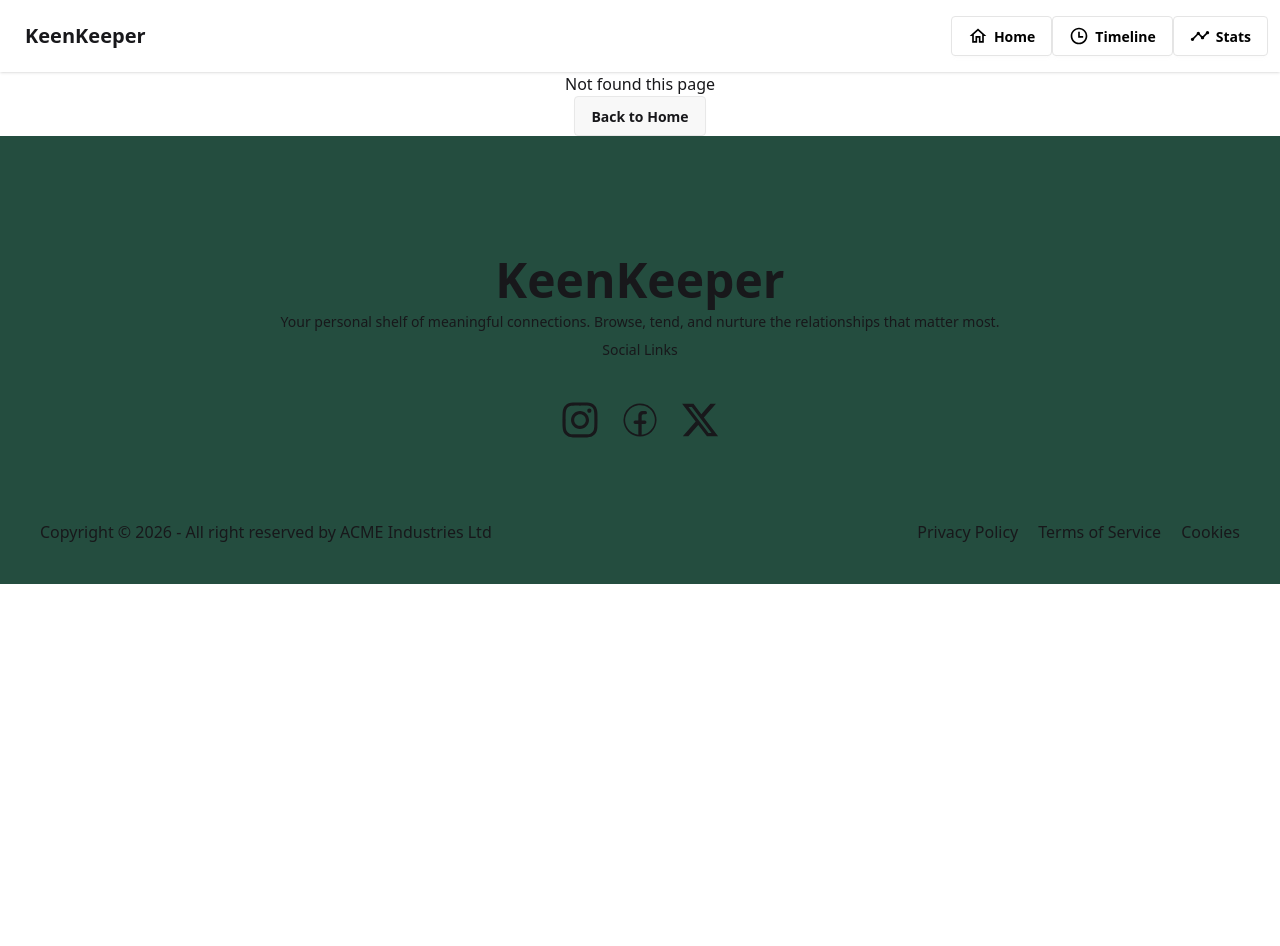
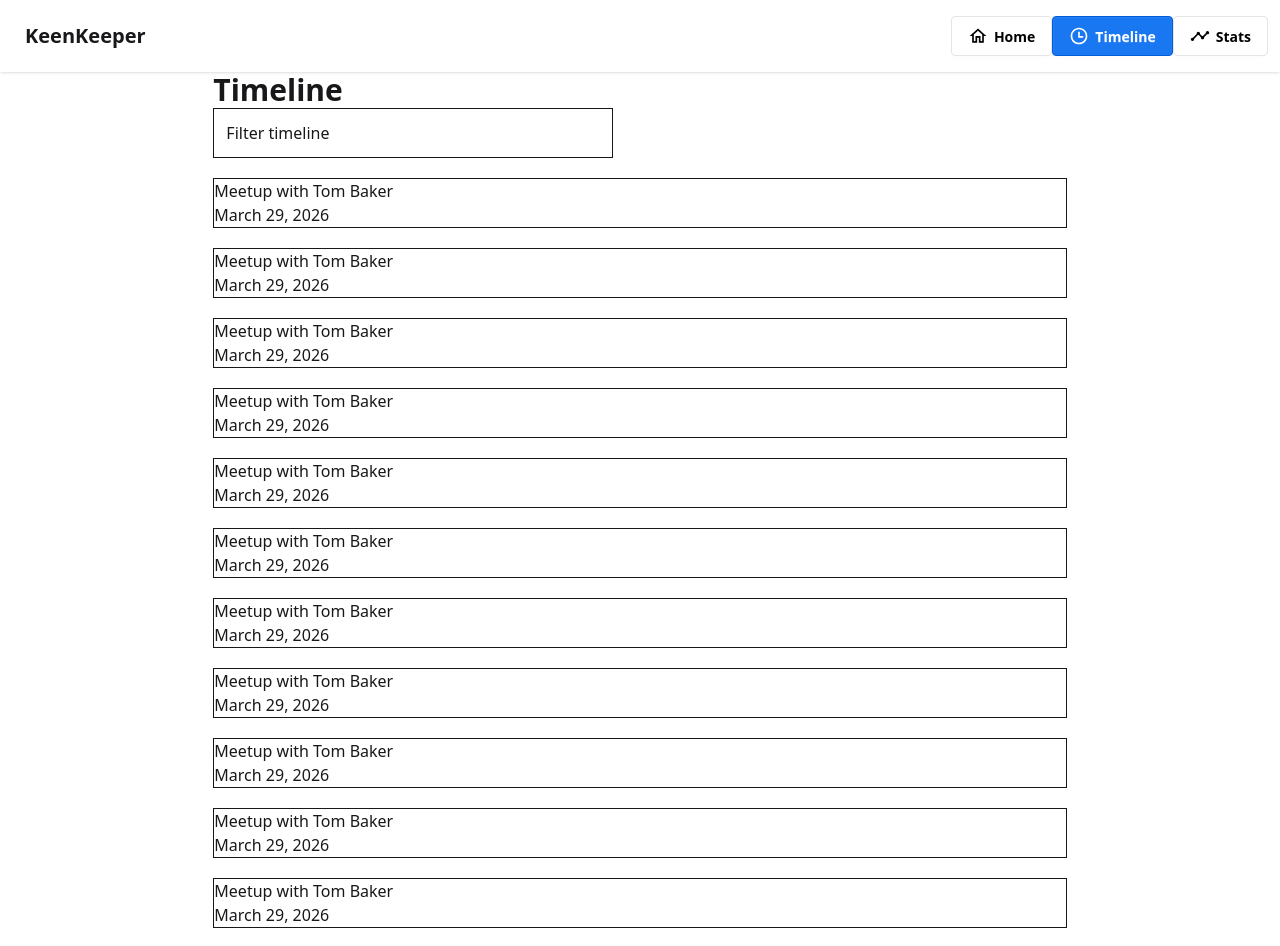
Before and after one commit to mohammadali27/my-KeenKeeper-app, a Next.js app: page /timeline in a window 1280 px wide. Before the commit this address had no page. Shown: the top 946 px of the page. Before the commit the page ends 800 px from the top, so only its background shows below. Built offline with nearby package versions, Linux system fonts and the light colour scheme.

Commit message:
change host name

```diff
--- a/package.json
+++ b/package.json
@@ -13,7 +13,8 @@
     "react": "19.2.4",
     "react-dom": "19.2.4",
     "react-icons": "^5.6.0",
-    "react-spinners": "^0.17.0"
+    "react-spinners": "^0.17.0",
+    "react-toastify": "^11.0.5"
   },
   "devDependencies": {
     "@tailwindcss/postcss": "^4",
--- a/src/component/data/friend.json
+++ b/public/friend.json
@@ -37,8 +37,8 @@
   },
   {
     "id": 4,
-    "name": "Emily Davis",
-    "picture": "https://i.ibb.co.com/5hNzGy8n/IMG-3537.jpg",
+    "name": "Donal Tramp",
+    "picture": "https://encrypted-tbn0.gstatic.com/images?q=tbn:ANd9GcRfye5gGndEEOPloudF20gtuNR-CuCx5pQm9Q&s",
     "email": "emily@example.com",
     "days_since_contact": 2,
     "status": "active",
--- a/src/app/AllFriens/page.jsx
+++ b/src/app/AllFriens/page.jsx
@@ -1,17 +1,17 @@
 import { Suspense } from "react";
 import Image from "next/image";
 import NavbarBanner from "../NavbarBnner/page";
-import friends from "@/component/data/friend.json"
+// import friends from "@/component/data/friend.json"
 
-// const AllFriendsData = async function () {
-//   const res = await fetch("/friend.json");
-//   const data = await res.json();
-//   return data;
-// };
+const AllFriendsData = async function () {
+  const res = await fetch("https://my-keen-keeper-app.vercel.app/friend.json");
+  const data = await res.json();
+  return data;
+};
 
 const AllFriends = async () => {
-  const app = friends;
-
+  // const app = friends;
+  const app =await AllFriendsData();
   const Getstutas = (status) => {
     switch (status) {
       case "active":
--- a/src/app/NavbarBnner/page.jsx
+++ b/src/app/NavbarBnner/page.jsx
@@ -3,10 +3,10 @@ import { IoMdAdd } from "react-icons/io";
 
 
 
-const NavbarBanner = ({Friends= []}) => {
-  const totalFriend =Friends.length;
-  const onTrack=Friends.filter(sta=> sta.status === "active").length;
-  const NeedAttention=Friends.filter(Need=> Need.status === "Need_Attention").length;
+const NavbarBanner = ({app= []}) => {
+  const totalFriend =app.length;
+  const onTrack=app.filter(sta=> sta.status === "active").length;
+  const NeedAttention=app.filter(Need=> Need.status === "Need_Attention").length;
   return (
     <div>
       <h1 className="font-bold text-3xl text-center mt-5 mb-5">
--- a/src/app/layout.js
+++ b/src/app/layout.js
@@ -26,11 +26,10 @@ export default function RootLayout({ children }) {
       className={`${geistSans.variable} ${geistMono.variable} h-full antialiased`}
     >
       <body className="min-h-full flex flex-col">
-
         {<Navbar></Navbar>}
         {children}
         {<Footer></Footer>}
-        </body>
+      </body>
     </html>
   );
 }
--- /dev/null
+++ b/src/app/stats/page.jsx
@@ -0,0 +1,11 @@
+import React from 'react';
+
+const statsPage = () => {
+    return (
+        <div>
+            <p>this is stats page</p>
+        </div>
+    );
+};
+
+export default statsPage;
--- /dev/null
+++ b/src/app/timeline/page.jsx
@@ -0,0 +1,99 @@
+import React from "react";
+
+const timeline = () => {
+  return (
+    <div className=" w-8/12 mx-auto space-y-5 mb-5">
+      <div className=" ">
+        <h1 className=" text-3xl font-bold">Timeline </h1>
+        <p className="border w-100 p-3">Filter timeline</p>
+      </div>
+
+      <div className="border ">
+        <h2>
+          Meetup <span>with Tom Baker</span>
+        </h2>
+        <p>March 29, 2026</p>
+        <p></p>
+      </div>
+      <div className="border ">
+        <h2>
+          Meetup <span>with Tom Baker</span>
+        </h2>
+        <p>March 29, 2026</p>
+        <p></p>
+      </div>
+      <div className="border ">
+        <h2>
+          Meetup <span>with Tom Baker</span>
+        </h2>
+        <p>March 29, 2026</p>
+        <p></p>
+      </div>
+      <div className="border ">
+        <h2>
+          Meetup <span>with Tom Baker</span>
+        </h2>
+        <p>March 29, 2026</p>
+        <p></p>
+      </div>
+      <div className="border ">
+        <h2>
+          Meetup <span>with Tom Baker</span>
+        </h2>
+        <p>March 29, 2026</p>
+        <p></p>
+      </div>
+      <div className="border ">
+        <h2>
+          Meetup <span>with Tom Baker</span>
+        </h2>
+        <p>March 29, 2026</p>
+        <p></p>
+      </div>
+      <div className="border ">
+        <h2>
+          Meetup <span>with Tom Baker</span>
+        </h2>
+        <p>March 29, 2026</p>
+        <p></p>
+      </div>
+      <div className="border ">
+        <h2>
+          Meetup <span>with Tom Baker</span>
+        </h2>
+        <p>March 29, 2026</p>
+        <p></p>
+      </div>
+      <div className="border ">
+        <h2>
+          Meetup <span>with Tom Baker</span>
+        </h2>
+        <p>March 29, 2026</p>
+        <p></p>
+      </div>
+      <div className="border ">
+        <h2>
+          Meetup <span>with Tom Baker</span>
+        </h2>
+        <p>March 29, 2026</p>
+        <p></p>
+      </div>
+      <div className="border ">
+        <h2>
+          Meetup <span>with Tom Baker</span>
+        </h2>
+        <p>March 29, 2026</p>
+        <p></p>
+      </div>
+      <div className="border ">
+        <h2>
+          Meetup <span>with Tom Baker</span>
+        </h2>
+        <p>March 29, 2026</p>
+        <p></p>
+      </div>
+    </div>
+  );
+};
+
+export default timeline;
--- a/src/component/Navbar.jsx
+++ b/src/component/Navbar.jsx
@@ -1,13 +1,16 @@
+"use client"
 import Navlink from "@/component/Navlink/page";
 
-const Navbar = () => {
+
+const Navbar = ({}) => {
   return (
     <div className="navbar bg-base-100 shadow-sm">
       <div className="flex-1">
         <a className="btn btn-ghost text-xl">KeenKeeper</a>
       </div>
       <div className="flex-none">
-        <Navlink />
+        <Navlink></Navlink>
+
       </div>
     </div>
   );
--- a/src/component/Navlink/page.jsx
+++ b/src/component/Navlink/page.jsx
@@ -5,7 +5,7 @@ import React from "react";
 import { MdOutlineHome, MdTimeline } from "react-icons/md";
 import { RiTimeLine } from "react-icons/ri";
 
-const Navlink = () => {
+const Navlink = ({}) => {
   const Pathname = usePathname();
   return (
     <div>
@@ -25,9 +25,9 @@ const Navlink = () => {
         </li>
         <li>
           <Link
-            href="/Timeline"
+            href="/timeline"
             className={
-              Pathname === "/Timeline"
+              Pathname === "/timeline"
                 ? "btn bg-[#1A77F2] text-white border-[#005fd8]"
                 : "btn bg-white text-black border-[#e5e5e5]"
             }
@@ -38,9 +38,9 @@ const Navlink = () => {
         </li>
         <li>
           <Link
-            href="/Stats"
+            href="/stats"
             className={
-              Pathname === "/Stats"
+              Pathname === "/stats"
                 ? "btn bg-[#1A77F2] text-white border-[#005fd8]"
                 : "btn bg-white text-black border-[#e5e5e5]"
             }
```
Also changed, not shown: 1 other file (tests, documents, lock files or other folders).
